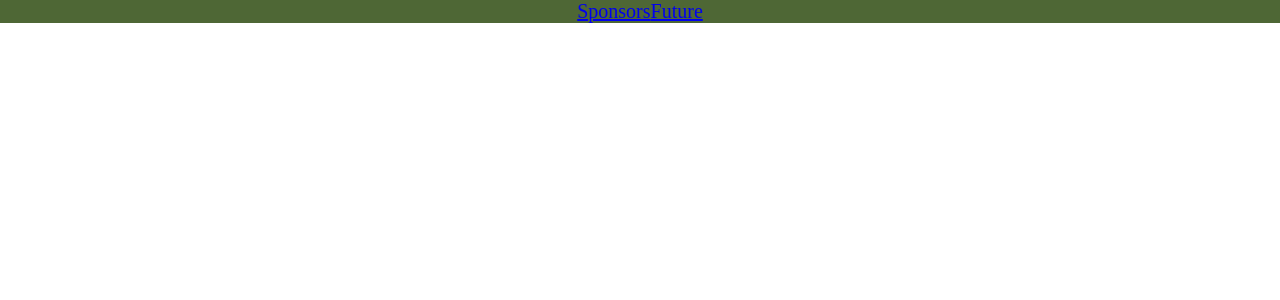
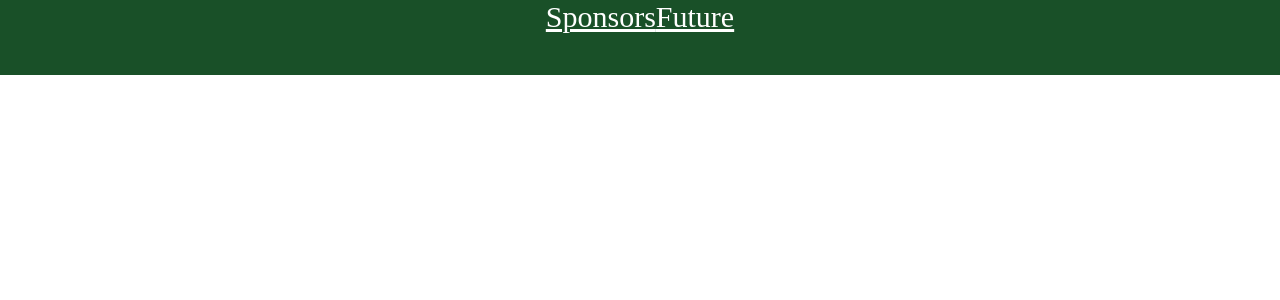
Before and after one commit to Becky-Hu-82/THA-website, a React (Create React App) app: page / in a window 1280 px wide. Shown: the top 300 px of the page. Built offline with nearby package versions, Linux system fonts and the light colour scheme.

Commit message:
try to push

```diff
--- a/src/components/Navbar/Navbar.css
+++ b/src/components/Navbar/Navbar.css
@@ -1,14 +1,20 @@
 #navbar {
-  background-color: #4e6735;
+  background-color: #195028;
+  height: 75px;
 }
 
 .nav-link,
 .nav-link-active {
+  vertical-align:text-bottom;
   font-family: Poppins;
-  font-size: 20px;
+  font-size: 30px;
+  color: white;
 }
 
 .nav-link-active {
   background-color: #aec359;
   border-radius: 20px;
 }
+#image{
+  height: 100px;
+}
```
